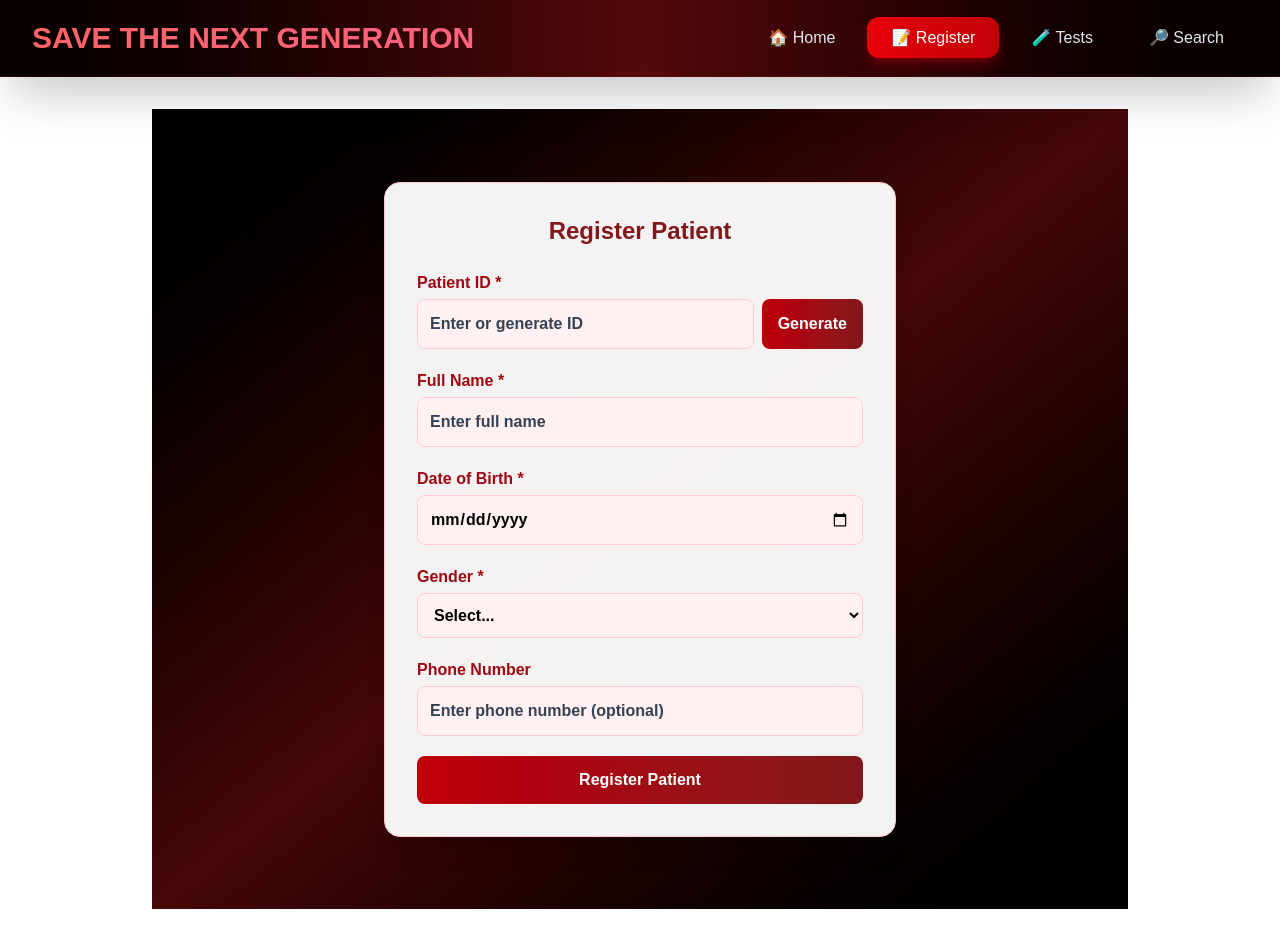
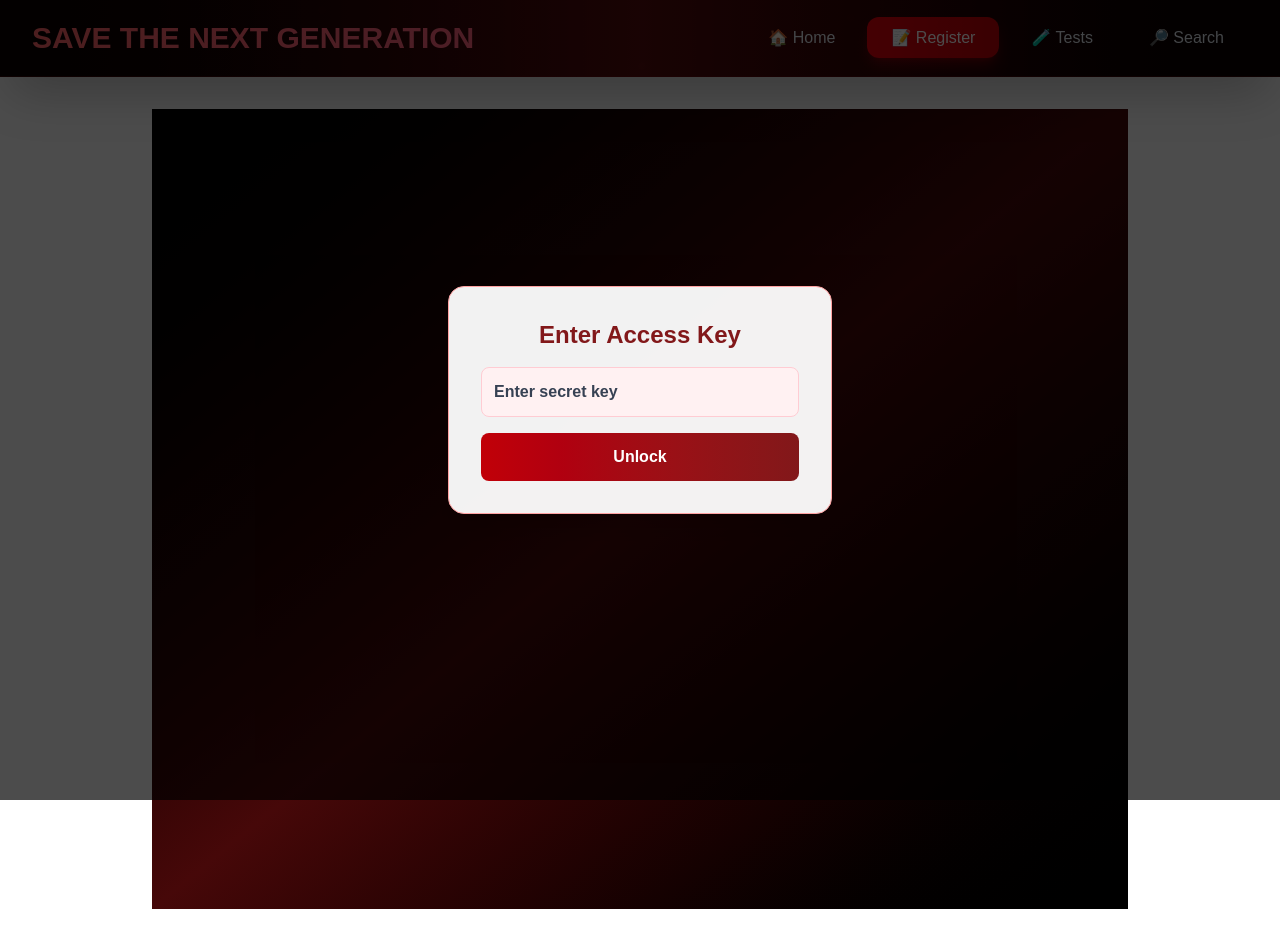
Before and after one commit to LanreEni/savgen, a Next.js app: page /register in a window 1280 px wide. Shown: the top 948 px of the page. Built offline with nearby package versions, Linux system fonts and the light colour scheme.

Commit message:
Update page.tsx

```diff
--- a/src/app/register/page.tsx
+++ b/src/app/register/page.tsx
@@ -1,6 +1,5 @@
-
 "use client";
-import { useState } from "react";
+import { useState, useEffect } from "react";
 import { db } from "../../lib/firebase";
 import { collection, addDoc } from "firebase/firestore";
 
@@ -22,6 +21,29 @@ export default function RegisterPatient() {
   });
   const [message, setMessage] = useState<{ type: "success" | "error"; text: string } | null>(null);
   const [loading, setLoading] = useState(false);
+
+  // 🔑 Access Key State
+  const [showModal, setShowModal] = useState(true);
+  const [keyInput, setKeyInput] = useState("");
+
+  useEffect(() => {
+    // If already unlocked in this session, skip modal
+    const hasAccess = sessionStorage.getItem("hasAccess");
+    if (hasAccess === "true") {
+      setShowModal(false);
+    }
+  }, []);
+
+  const handleKeySubmit = (e: React.FormEvent) => {
+    e.preventDefault();
+    const correctKey = "savgen25"; // 🔑 change this to your secret key
+    if (keyInput === correctKey) {
+      sessionStorage.setItem("hasAccess", "true");
+      setShowModal(false);
+    } else {
+      alert("❌ Wrong key, try again.");
+    }
+  };
 
   const handleChange = (e: React.ChangeEvent<HTMLInputElement | HTMLSelectElement>) => {
     const { name, value } = e.target;
@@ -58,11 +80,38 @@ const generateId = () => {
     const pos = Math.floor(Math.random() * 4);
     const id = numberPart.slice(0, pos) + letter + numberPart.slice(pos);
 
-  setFormData(prev => ({ ...prev, patientId: id }));
+    setFormData((prev) => ({ ...prev, patientId: id }));
   };
 
   return (
     <div className="min-h-screen bg-gradient-to-br from-black via-red-950 to-black flex items-center justify-center py-8 px-2 sm:px-4">
+      {/* 🔑 Access Key Modal */}
+      {showModal && (
+        <div className="fixed inset-0 bg-black/70 flex items-center justify-center z-50">
+          <div className="bg-white/95 p-6 sm:p-8 rounded-2xl shadow-xl border border-red-300 max-w-sm w-full text-center">
+            <h2 className="text-2xl font-bold text-red-900 mb-4">Enter Access Key</h2>
+            <form onSubmit={handleKeySubmit} className="space-y-4">
+              <input
+                type="password"
+                value={keyInput}
+                onChange={(e) => setKeyInput(e.target.value)}
+                placeholder="Enter secret key"
+                className="w-full p-3 border rounded-lg bg-rose-50 border-rose-200 focus:ring-2 focus:ring-red-400 text-black font-bold placeholder:text-gray-700"
+                required
+              />
+              <button
+                type="submit"
+                className="w-full bg-gradient-to-r from-red-700 to-red-900 text-white py-3 rounded-lg font-bold hover:scale-105 transition"
+              >
+                Unlock
+              </button>
+            </form>
+          </div>
+        </div>
+      )}
+
+      {/* Actual Register Form */}
+      {!showModal && (
         <section className="w-full max-w-lg bg-white/95 p-6 sm:p-8 rounded-2xl shadow-xl border border-red-200">
           <h2 className="text-2xl font-bold text-red-900 text-center mb-6">Register Patient</h2>
           <form onSubmit={handleSubmit} className="space-y-5">
@@ -177,6 +226,7 @@ const generateId = () => {
             </div>
           )}
         </section>
+      )}
     </div>
   );
 }
```
Lines whose indentation alone changed are shown as unchanged.
